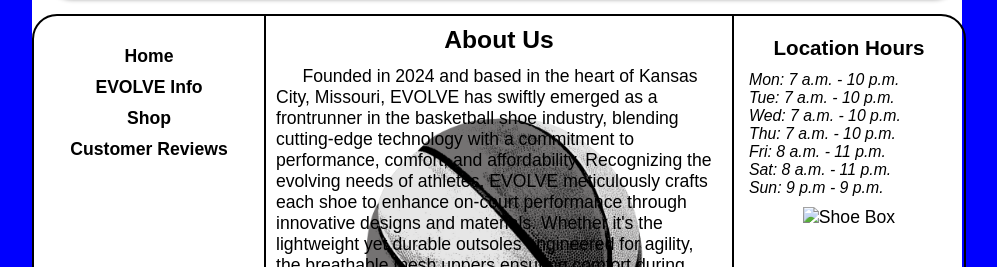
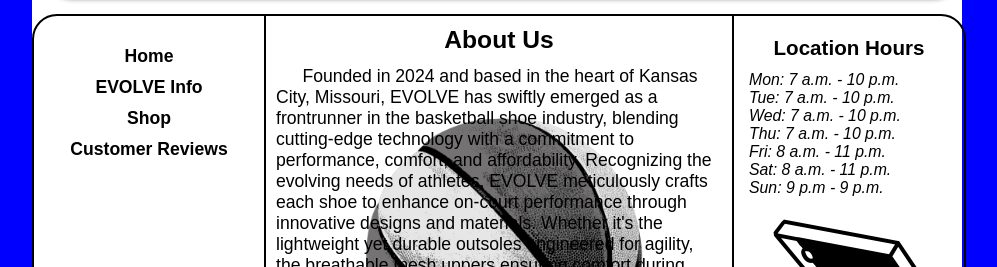
Before and after one commit to CarlosAustin54887/EVOLVE, a plain HTML site: page about.html in a window 1280 px wide. Shown: the part 533-800 px from the top of the page, without its empty margins (143-1140 px from the left). Drawn offline with Linux system fonts and the light colour scheme; files whose address does not match are found by name.

Commit message:
Add files via upload

```diff
--- a/about.html
+++ b/about.html
@@ -65,7 +65,7 @@
 	<p>Sun: 9 p.m - 9 p.m.</p>
 
 <figure>
-  <img src= "images/EvolveShoebox.png" alt="Shoe Box"/>
+  <img src= "images/EvolveShoebox2.jpg" alt="Shoe Box"/>
 
   <figcaption>
     <br />
```
Also changed, not shown: shop.html (+1 -1 lines), images/DeliveryBoxes.png (added), images/EvolveDunk.jpg (added), images/EvolveShoebox.png (added), images/EvolveShoebox2.jpg (added), images/FAST.jpg (added), images/FAST2.jpg (added), images/FAST3.png (added), images/FastTruck.png (added), images/OIP.jpg (added), images/OIP2.jpg (added), images/OIP3.jpg (added), images/OIP4.jpg (added).
